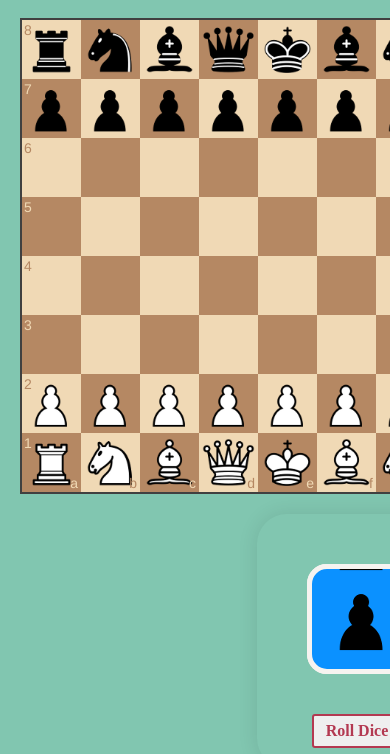
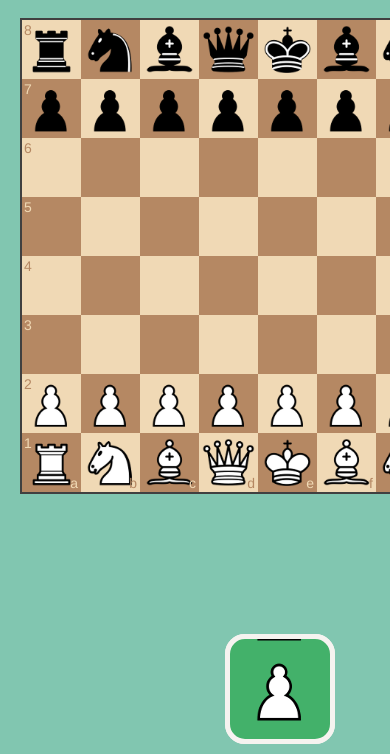
Before and after one commit to dinesh-ng/Dice-Chess, a website: page index.html in a window 390 px wide. Shown: the part 90-844 px from the top of the page. Drawn offline with nearby package versions, Linux system fonts and the light colour scheme.

Commit message:
ui fixes

```diff
--- a/die.css
+++ b/die.css
@@ -6,7 +6,7 @@
   max-height: 300px;
   border-radius: 30px;
   /* background: #eeeeee; */
-  box-shadow: 0 0 20px rgba(0, 0, 0, 0.1);
+  /* box-shadow: 0 0 20px rgba(0, 0, 0, 0.1); */
   /* border: 1px solid black; */
 }
 
@@ -37,7 +37,7 @@
   border: 5px solid #f6f3f0;
   transform-style: preserve-3d;
   background: linear-gradient(145deg, #dddbd8, #fff);
-  background-color: rgb(11, 145, 255);
+  background-color: rgb(67 177 106);
 }
 
 /* .face::before {
@@ -63,37 +63,37 @@
 
 .front {
   transform: translateZ(50px);
-  background-image: url("img/chesspieces/wikipedia/bP.png");
+  background-image: url("img/chesspieces/wikipedia/wP.png");
   background-position: center;
 }
 
 .back {
   transform: rotateX(180deg) translateZ(50px);
-  background-image: url("img/chesspieces/wikipedia/bK.png");
+  background-image: url("img/chesspieces/wikipedia/wK.png");
   background-position: center;
 }
 
 .top {
   transform: rotateX(90deg) translateZ(50px);
-  background-image: url("img/chesspieces/wikipedia/bN.png");
+  background-image: url("img/chesspieces/wikipedia/wN.png");
   background-position: center;
 }
 
 .bottom {
   transform: rotateX(-90deg) translateZ(50px);
-  background-image: url("img/chesspieces/wikipedia/bQ.png");
+  background-image: url("img/chesspieces/wikipedia/wQ.png");
   background-position: center;
 }
 
 .right {
   transform: rotateY(90deg) translateZ(50px);
-  background-image: url("img/chesspieces/wikipedia/bR.png");
+  background-image: url("img/chesspieces/wikipedia/wR.png");
   background-position: center;
 }
 
 .left {
   transform: rotateY(-90deg) translateZ(50px);
-  background-image: url("img/chesspieces/wikipedia/bB.png");
+  background-image: url("img/chesspieces/wikipedia/wB.png");
   background-position: center;
 }
 
--- a/index.html
+++ b/index.html
@@ -26,12 +26,11 @@
   <body>
     <div class="chessGame">
       <h1>Dice Chess 1.0</h1>
+      <div class="wrapper">
         <div class="mainBoard">
           <div id="myboard" style="width: 480px"></div>
         </div>
-
         <div id="dieText"></div>
-
         <div class="container">
           <div class="dice">
             <div class="face front"></div>
@@ -41,8 +40,8 @@
             <div class="face right"></div>
             <div class="face left"></div>
           </div>
-
           <button class="roll">Roll Dice</button>
+        </div>
       </div>
       <div class="gameInfo">
         <div id="status"></div>
--- a/styles.css
+++ b/styles.css
@@ -7,6 +7,12 @@
 body {
   height: 100vh;
   background-color: #00abb3;
+}
+.wrapper {
+  display: flex;
+  justify-content: space-around;
+  align-items: center;
+  flex-wrap: wrap;
 }
 .chessGame {
   background-color: #e3dcaf91;
@@ -65,8 +71,8 @@ body {
   font-family: "Kanit", sans-serif;
   margin: 10px;
   display: inline-block;
-  margin-left: 80px;
-  margin-right: 80px;
+  width: 200px;
+  height: 50px;
 }
 
 .highlight-valid {
@@ -87,3 +93,10 @@ body {
 .custom-square-dark {
   background-color: #a53636;
 }
+
+@media (max-width: 800px) {
+  .wrapper {
+    /* flex-basis: 0; */
+    flex-direction: column;
+  }
+}
```
Lines whose indentation alone changed are shown as unchanged.
